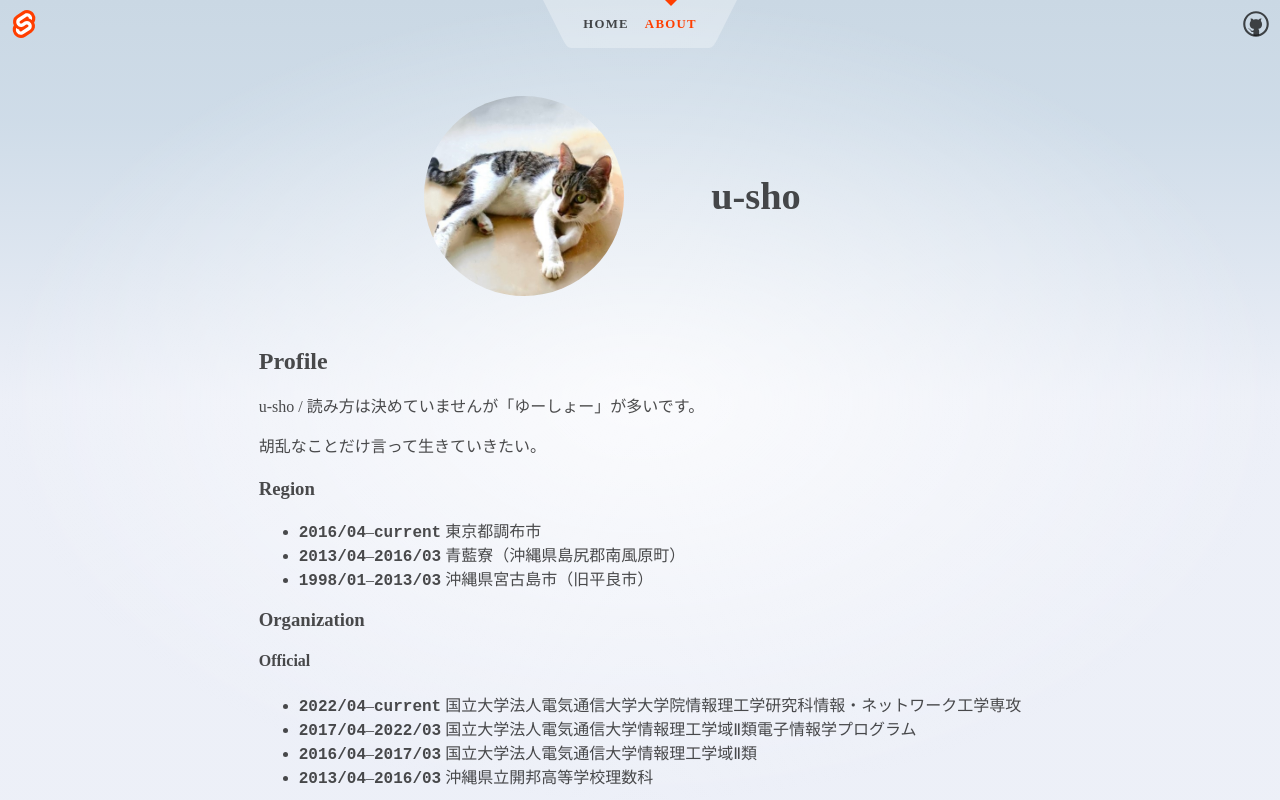
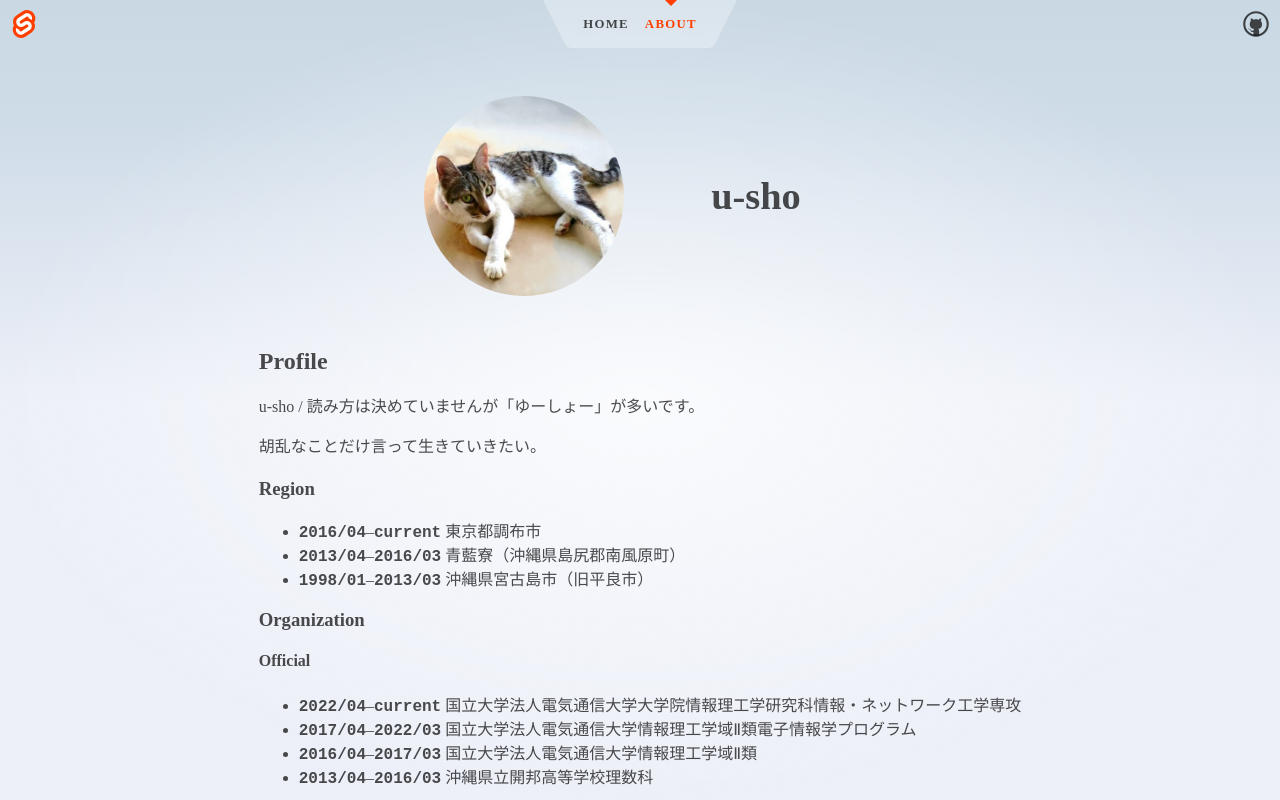
Before and after one commit to u-sho/portfolio2, a SvelteKit app: page /about in a window 1280 px wide. In both pictures the pointer is over the picture 523 px from the left and 196 px from the top of the page. Shown: the top 800 px of the page. Built offline with nearby package versions, Linux system fonts and the light colour scheme.

Commit message:
kawaii animation

```diff
--- a/src/routes/about/+page.svelte
+++ b/src/routes/about/+page.svelte
@@ -201,6 +201,11 @@
 			object-fit: cover;
 			border-radius: 50%;
 			width: 200px;
+			transition: transform 1s ease;
+
+			&:hover {
+				transform: rotateY(180deg);
+			}
 		}
 
 		& h1 {
```
